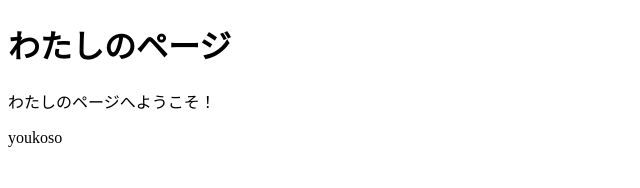
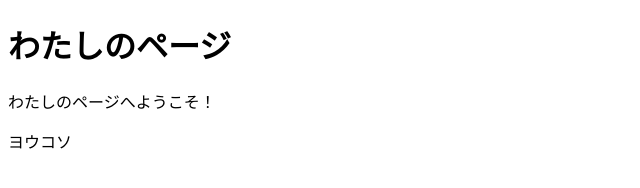
Before and after one commit to KaKeRu0727/test, a plain HTML site: page index.html in a window 1280 px wide. Shown: the full height of the page, 0-640 px from the left. Drawn offline with Linux system fonts and the light colour scheme.

Commit message:
カタカナ

```diff
--- a/index.html
+++ b/index.html
@@ -6,6 +6,6 @@
 <body>
 <h1>わたしのページ</h1>
 <p>わたしのページへようこそ！</p>
-<p>youkoso</p>
+<p>ヨウコソ</p>
 </body>
 </html>
```
